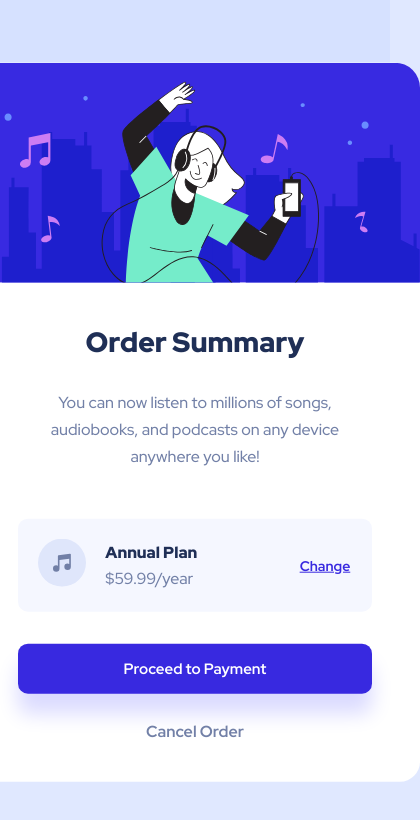
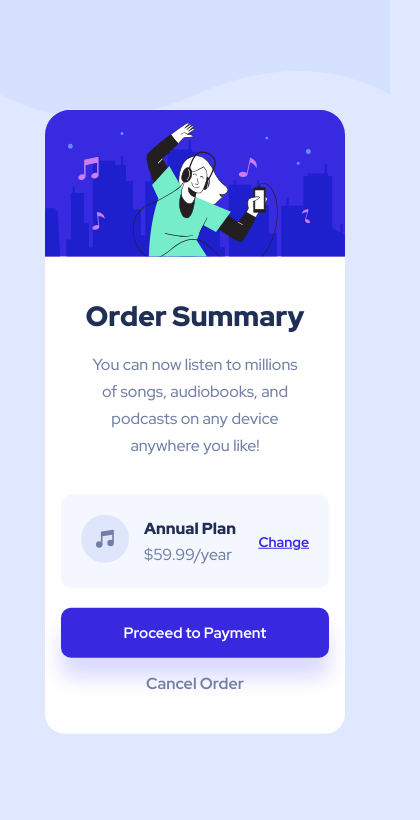
Before and after one commit to cocuzzo/FEM-order-summary-component, a plain HTML site: page index.html in a window 390 px wide. Shown: the whole page, 420 px wide, since content can reach past the window. Drawn offline with Linux system fonts and the light colour scheme.

Commit message:
fix mobile layout for max-width: 500px views

```diff
--- a/style.css
+++ b/style.css
@@ -21,6 +21,7 @@ button {
 }
 
 .container {
+    /* margin: 0; */
     width: 450px;
     position: absolute;
     top: 50%;
@@ -130,13 +131,24 @@ button {
     color: hsl(223, 47%, 23%);
 }
 
-@media (max-width: 375px) {
+/* mobile design */
+@media (max-width: 500px) {
     body {
         background-image: url("images/pattern-background-desktop.svg");
-        background-color: #FF0000;
+        /* background-color: #FF0000; */ /* helpful for debugging */
     }
     .container {
         width: 300px;
     }
 
+    .banner img {
+        width: 100%;
+    }
+
+    .details {
+        display: grid;
+        grid-gap: 0px 0px;
+        margin: 0px 16px;
+    }
+
 }
```
